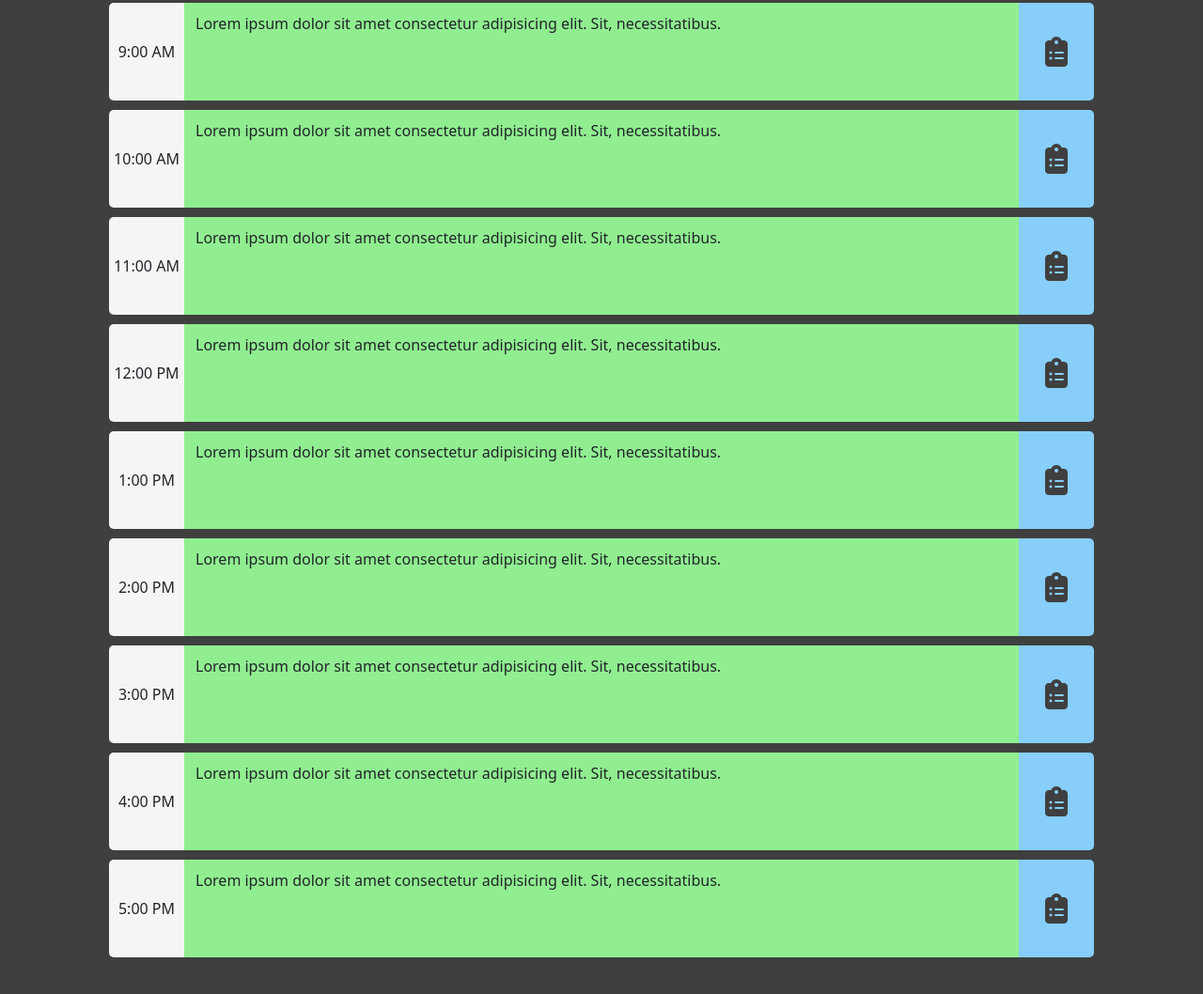
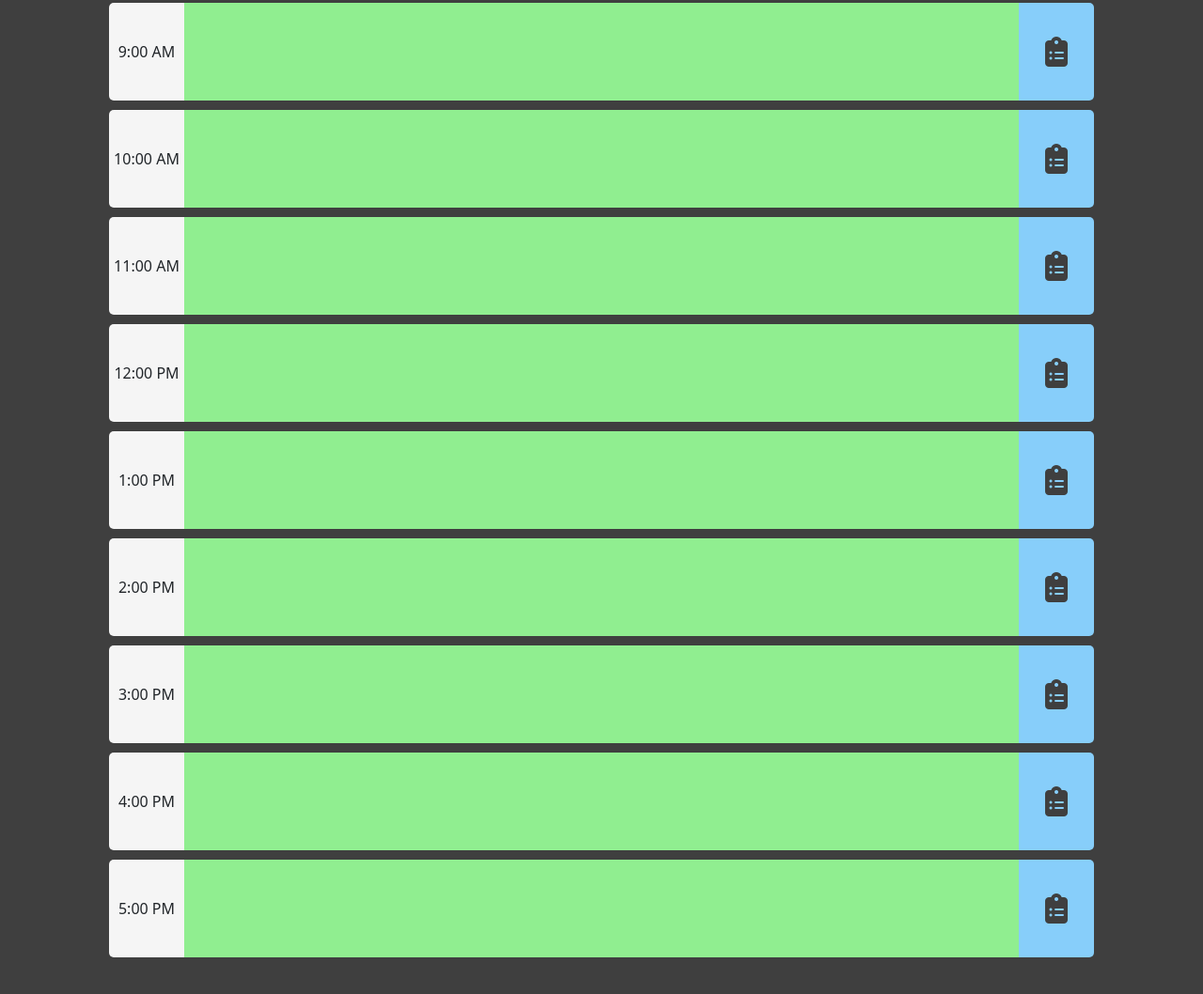
Before and after one commit to dbernard87/schedule-planner, a plain HTML site: page index.html in a window 1280 px wide. Shown: the part 250-1308 px from the top of the page at 94% size. Drawn offline with nearby package versions, Linux system fonts and the light colour scheme.

Commit message:
updating text

```diff
--- a/index.html
+++ b/index.html
@@ -24,7 +24,7 @@
             9:00 AM
           </div>
           <div class="col" id="back2">
-            Lorem ipsum dolor sit amet consectetur adipisicing elit. Sit, necessitatibus.
+            <p></p>
           </div>
           <div class="col" id="back3">
             <i class="fas fa-clipboard-list"></i>
@@ -35,7 +35,7 @@
               10:00 AM
             </div>
             <div class="col" id="back2">
-                Lorem ipsum dolor sit amet consectetur adipisicing elit. Sit, necessitatibus.
+              <p></p>
             </div>
             <div class="col" id="back3">
               <i class="fas fa-clipboard-list"></i>
@@ -46,7 +46,7 @@
               11:00 AM
             </div>
             <div class="col" id="back2">
-                Lorem ipsum dolor sit amet consectetur adipisicing elit. Sit, necessitatibus.
+              <p></p>
             </div>
             <div class="col" id="back3">
               <i class="fas fa-clipboard-list"></i>
@@ -57,7 +57,7 @@
               12:00 PM
             </div>
             <div class="col" id="back2">
-                Lorem ipsum dolor sit amet consectetur adipisicing elit. Sit, necessitatibus.
+              <p></p>
             </div>
             <div class="col" id="back3">
               <i class="fas fa-clipboard-list"></i>
@@ -68,7 +68,7 @@
               1:00 PM
             </div>
             <div class="col" id="back2">
-                Lorem ipsum dolor sit amet consectetur adipisicing elit. Sit, necessitatibus.
+              <p></p>
             </div>
             <div class="col" id="back3">
               <i class="fas fa-clipboard-list"></i>
@@ -79,7 +79,7 @@
               2:00 PM
             </div>
             <div class="col" id="back2">
-                Lorem ipsum dolor sit amet consectetur adipisicing elit. Sit, necessitatibus.
+              <p></p>
             </div>
             <div class="col" id="back3">
               <i class="fas fa-clipboard-list"></i>
@@ -90,7 +90,7 @@
               3:00 PM
             </div>
             <div class="col" id="back2">
-                Lorem ipsum dolor sit amet consectetur adipisicing elit. Sit, necessitatibus.
+              <p></p>
             </div>
             <div class="col" id="back3">
               <i class="fas fa-clipboard-list"></i>
@@ -101,7 +101,7 @@
               4:00 PM
             </div>
             <div class="col" id="back2">
-                Lorem ipsum dolor sit amet consectetur adipisicing elit. Sit, necessitatibus.
+              <p></p>
             </div>
             <div class="col" id="back3">
               <i class="fas fa-clipboard-list"></i>
@@ -112,7 +112,7 @@
               5:00 PM
             </div>
             <div class="col" id="back2">
-                Lorem ipsum dolor sit amet consectetur adipisicing elit. Sit, necessitatibus.
+              <p></p>
             </div>
             <div class="col" id="back3">
               <i class="fas fa-clipboard-list"></i>
```
Lines whose indentation alone changed are shown as unchanged.
